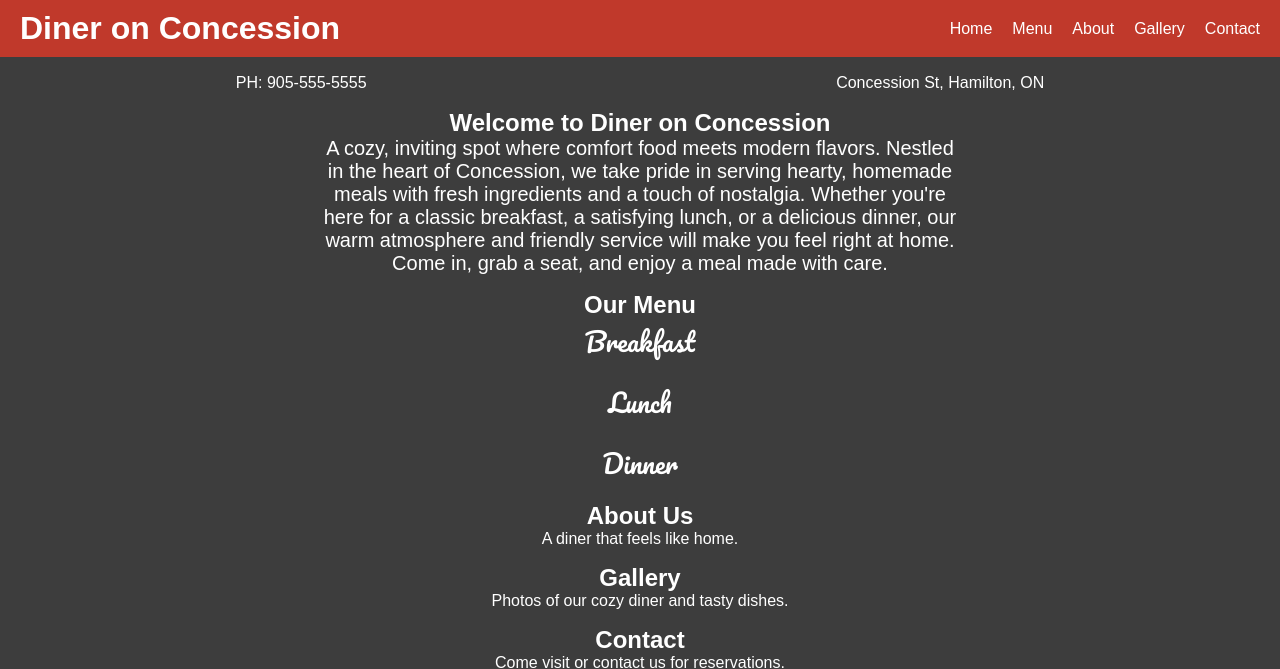
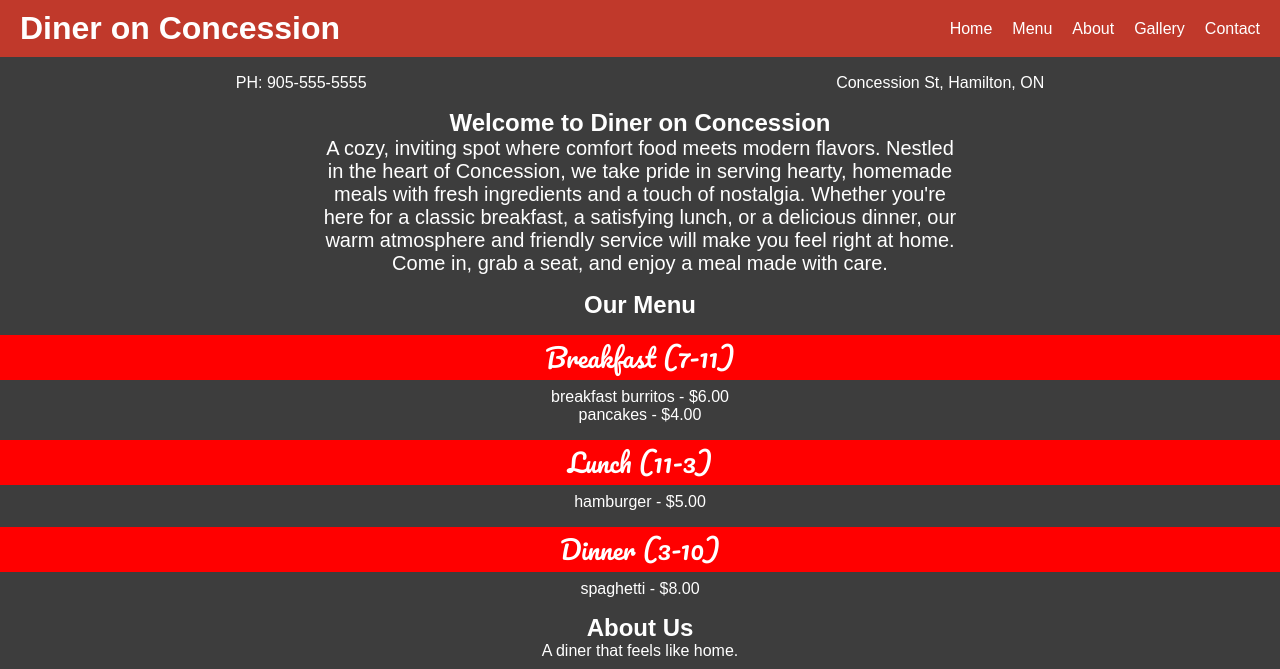
Before and after one commit to algojedi/concession, a plain HTML site: page index.html in a window 1280 px wide. Shown: the top 669 px of the page. Drawn offline with Linux system fonts and the light colour scheme.

Commit message:
added menu

```diff
--- /dev/null
+++ b/menu.json
@@ -0,0 +1,21 @@
+
+{ "breakfast" : {
+		"hours" : "7-11",
+		"items" : {
+				"breakfast burritos" : "6.00",
+				"pancakes" : "4.00"
+		}
+	},
+	"lunch" : {
+		"hours" : "11-3",
+		"items" : {
+				"hamburger" : "5.00"
+		}
+	},
+	"dinner" : {
+		"hours" : "3-10",
+		"items" : {
+				"spaghetti" : "8.00"
+		}
+	}
+}
--- a/script.js
+++ b/script.js
@@ -1,3 +1,5 @@
+const MENU_JSON = 'menu.json';
+
 // Smooth scrolling for navigation links
 document.querySelectorAll('nav ul li a').forEach(anchor => {
     anchor.addEventListener('click', function(e) {
@@ -7,3 +9,46 @@ document.querySelectorAll('nav ul li a').forEach(anchor => {
         });
     });
 });
+
+document.addEventListener('DOMContentLoaded', () => {
+  fetchMenu();
+});
+
+function fetchMenu() {
+  fetch(MENU_JSON)
+    .then((response) => response.json())
+    .then(populateMenu)
+    .catch((error) => console.error('Error loading menu:', error));
+}
+
+function populateMenu(menuData) {
+  const menuContent = document.querySelector('.menu-content');
+  menuContent.innerHTML = ''; // Clear previous content
+
+  Object.keys(menuData).forEach((mealType) => {
+    const meal = menuData[mealType];
+
+    // Create subheading div for each meal type
+    const subheading = document.createElement('div');
+    subheading.classList.add('menu-content_subheading');
+    subheading.textContent = `${
+      mealType.charAt(0).toUpperCase() + mealType.slice(1)
+    } (${meal.hours})`;
+
+    // Create items container
+    const itemsContainer = document.createElement('div');
+    itemsContainer.classList.add('menu-content_items');
+
+    // Add menu items
+    Object.entries(meal.items).forEach(([item, price]) => {
+      const itemDiv = document.createElement('div');
+      itemDiv.classList.add('menu-item');
+      itemDiv.innerHTML = `<span class="menu-item_name">${item}</span> - <span class="menu-item_price">$${price}</span>`;
+      itemsContainer.appendChild(itemDiv);
+    });
+
+    // Append subheading and items to the menu section
+    menuContent.appendChild(subheading);
+    menuContent.appendChild(itemsContainer);
+  });
+}
--- a/styles.css
+++ b/styles.css
@@ -4,6 +4,7 @@
     --primary: #C0392B;
     --secondary: #000000;
     --white: #FFFFFF;
+    --subheading-bg: red;
 }
 
 * {
@@ -77,18 +78,20 @@ section .section-heading {
 }
 
 .menu-content_subheading {
-	margin-bottom: 1rem;
   font-family: "Pacifico", cursive;
   font-weight: 400;
   font-style: normal;
 	font-size: 1.6rem;
+  margin-top: 1rem;
+	margin-bottom: .5rem;
+  background-color: var(--subheading-bg);
 }
 
 .footer {
+  text-align: center;
+  padding: 10px;
   background-color: var(--secondary);
   color: var(--white);
-  text-align: center;
-  padding: 10px;
 }
 
 @media (max-width: 768px) {
```
